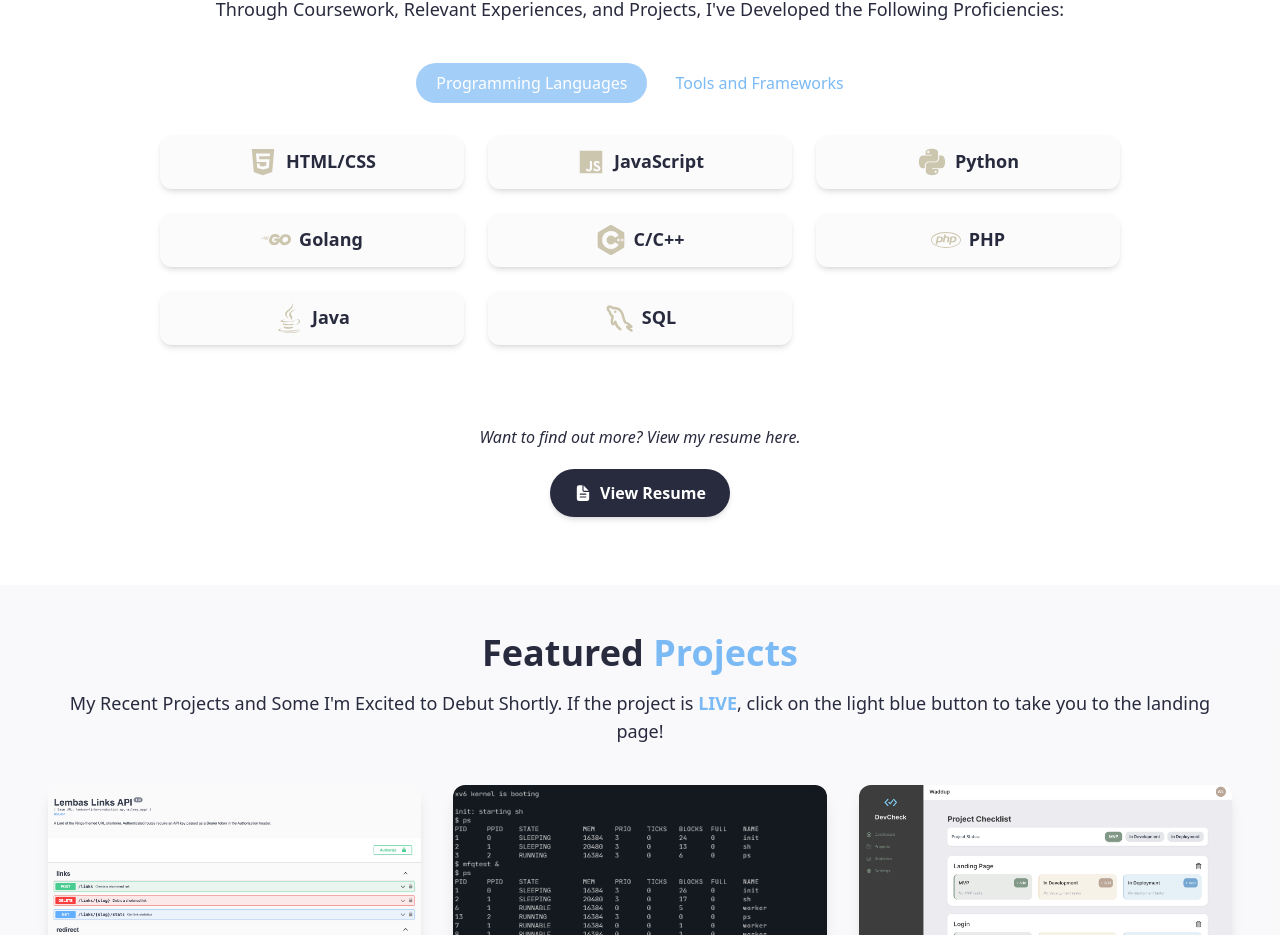
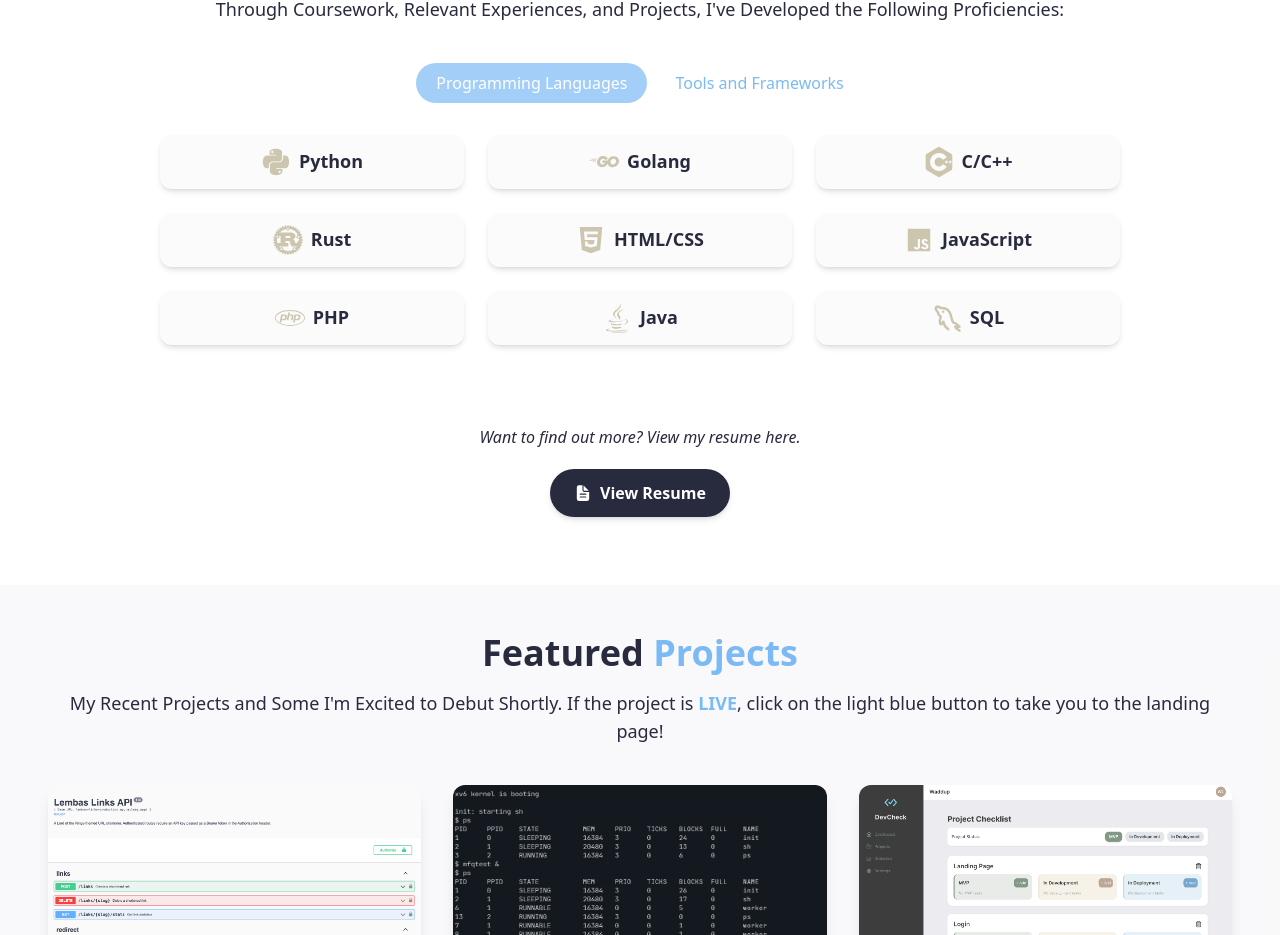
Before and after one commit to wesley-lawson13/WesleyLawsonPortfolio, a React (Vite) app in the folder Portfolio/: page / in a window 1280 px wide. Shown: the part 1897-2832 px from the top of the page. Built offline with nearby package versions, Linux system fonts and the light colour scheme.

Commit message:
Adding Rust to skills

```diff
--- a/Portfolio/src/components/SkillsSection.jsx
+++ b/Portfolio/src/components/SkillsSection.jsx
@@ -10,14 +10,14 @@
   FaGitAlt,
   FaDocker,
   FaBootstrap,
+  FaRust,
 } from "react-icons/fa";
 import { DiRedis } from "react-icons/di";
 import { FaGolang } from "react-icons/fa6";
 import { TbBrandMysql } from "react-icons/tb";
 import { CgFigma } from "react-icons/cg";
-import { SiDjango, SiPrisma, SiRender, SiAxios } from "react-icons/si";
+import { SiDjango, SiRender, SiAxios } from "react-icons/si";
 import {
-  BiLogoSpringBoot,
   BiLogoJavascript,
 } from "react-icons/bi";
 import { RiTailwindCssFill } from "react-icons/ri";
@@ -26,14 +26,15 @@
 
 const skills = [
   // Languages
+  { name: "Python", category: "Programming Languages", icon: FaPython },
+  { name: "Golang", category: "Programming Languages", icon: FaGolang },
+  { name: "C/C++", category: "Programming Languages", icon: SiCplusplus },
+  { name: "Rust", category: "Programming Languages", icon: FaRust },
   { name: "HTML/CSS", category: "Programming Languages", icon: FaHtml5 },
   {
     name: "JavaScript", category: "Programming Languages",
     icon: BiLogoJavascript,
   },
-  { name: "Python", category: "Programming Languages", icon: FaPython },
-  { name: "Golang", category: "Programming Languages", icon: FaGolang },
-  { name: "C/C++", category: "Programming Languages", icon: SiCplusplus },
   { name: "PHP", category: "Programming Languages", icon: FaPhp },
   { name: "Java", category: "Programming Languages", icon: FaJava },
   { name: "SQL", category: "Programming Languages", icon: TbBrandMysql },
```
